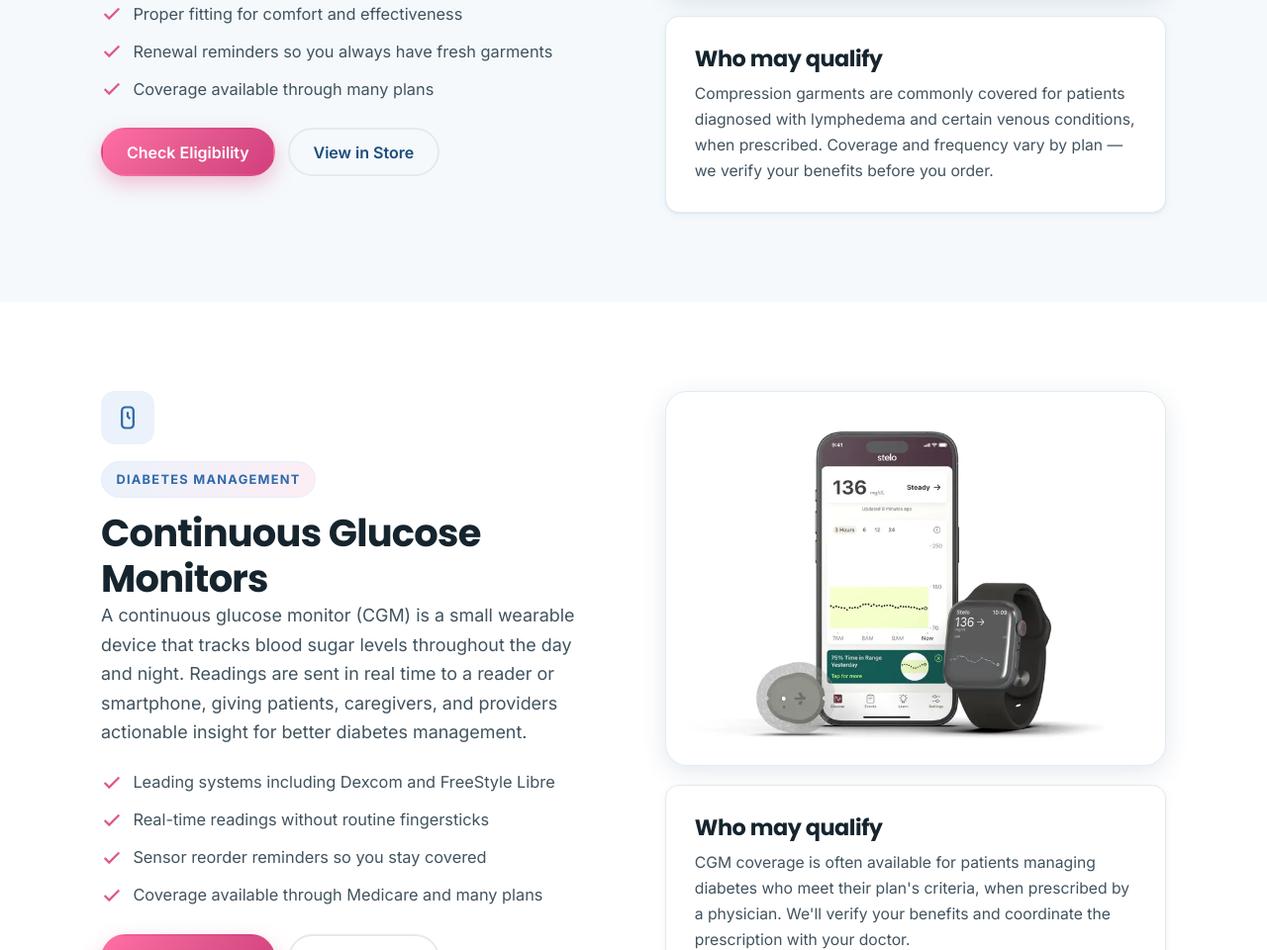
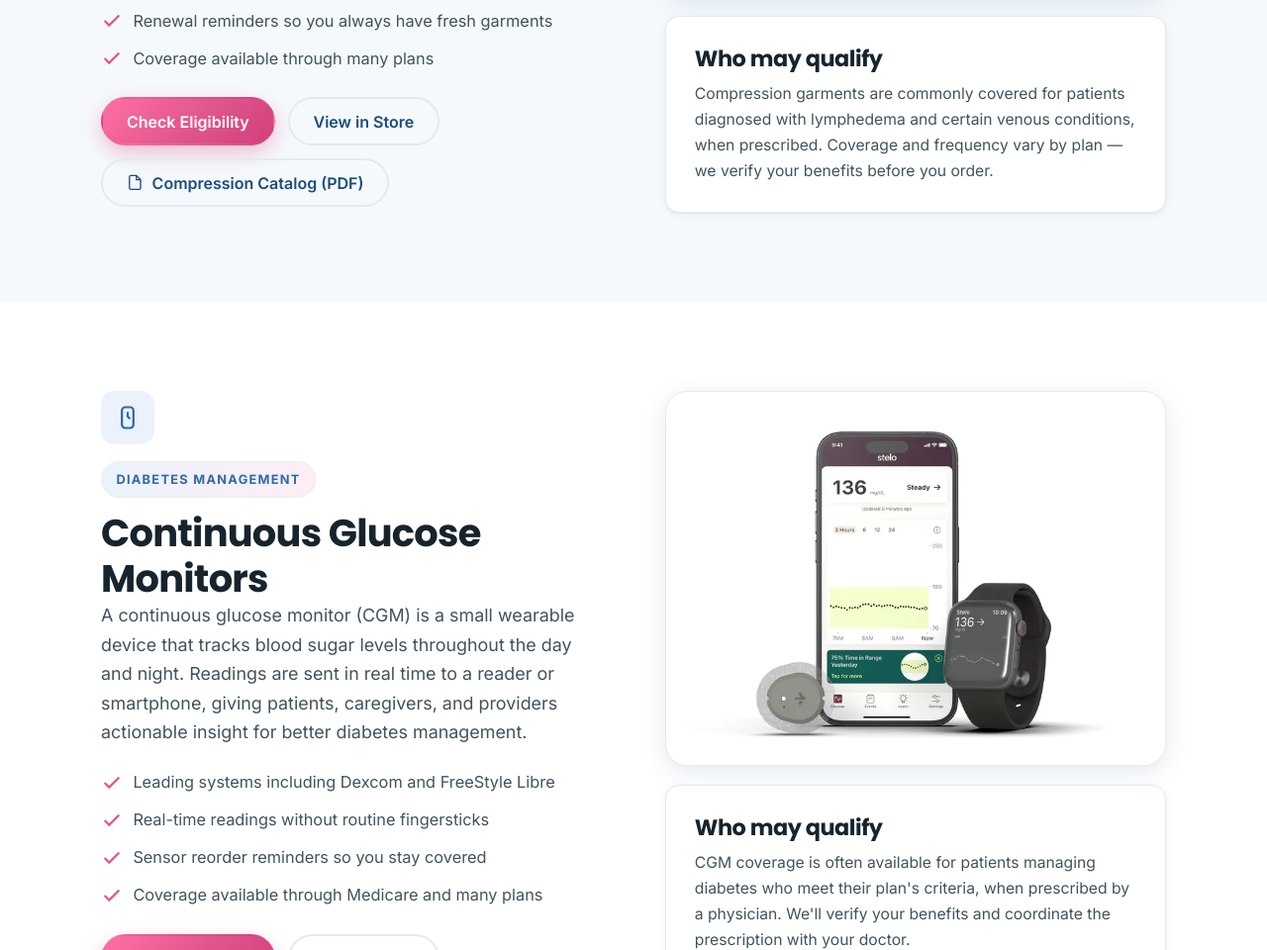
Before and after one commit to BernardTeamCerium/QuantumMedicalSupply, a website: page products.html in a window 1280 px wide. Shown: the part 1831-2791 px from the top of the page at 99% size. Drawn offline with Linux system fonts and the light colour scheme.

Commit message:
Add compression catalog PDF link to products page
Add the compression catalog PDF and link it as a button in the
Compression Garments section of the products page.

```diff
--- a/products.html
+++ b/products.html
@@ -133,6 +133,10 @@
             <div class="btn-row" style="margin-top:1.6rem">
               <a class="btn btn--accent" href="https://portal.quantummedicalsupply.com/#/apply_now?utm_source=Quantum" target="_blank" rel="noopener">Check Eligibility</a>
               <a class="btn btn--ghost" href="https://shop.quantummedicalsupply.com/" target="_blank" rel="noopener">View in Store</a>
+              <a class="btn btn--ghost" href="assets/docs/compression-catalog.pdf" target="_blank" rel="noopener">
+                <svg class="ico" viewBox="0 0 24 24" fill="none" stroke="currentColor" stroke-width="1.9" aria-hidden="true"><path d="M14 2H6a2 2 0 0 0-2 2v16a2 2 0 0 0 2 2h12a2 2 0 0 0 2-2V8z"/><path d="M14 2v6h6"/></svg>
+                Compression Catalog (PDF)
+              </a>
             </div>
           </div>
         </div>
```
Also changed, not shown: 1 other file.
